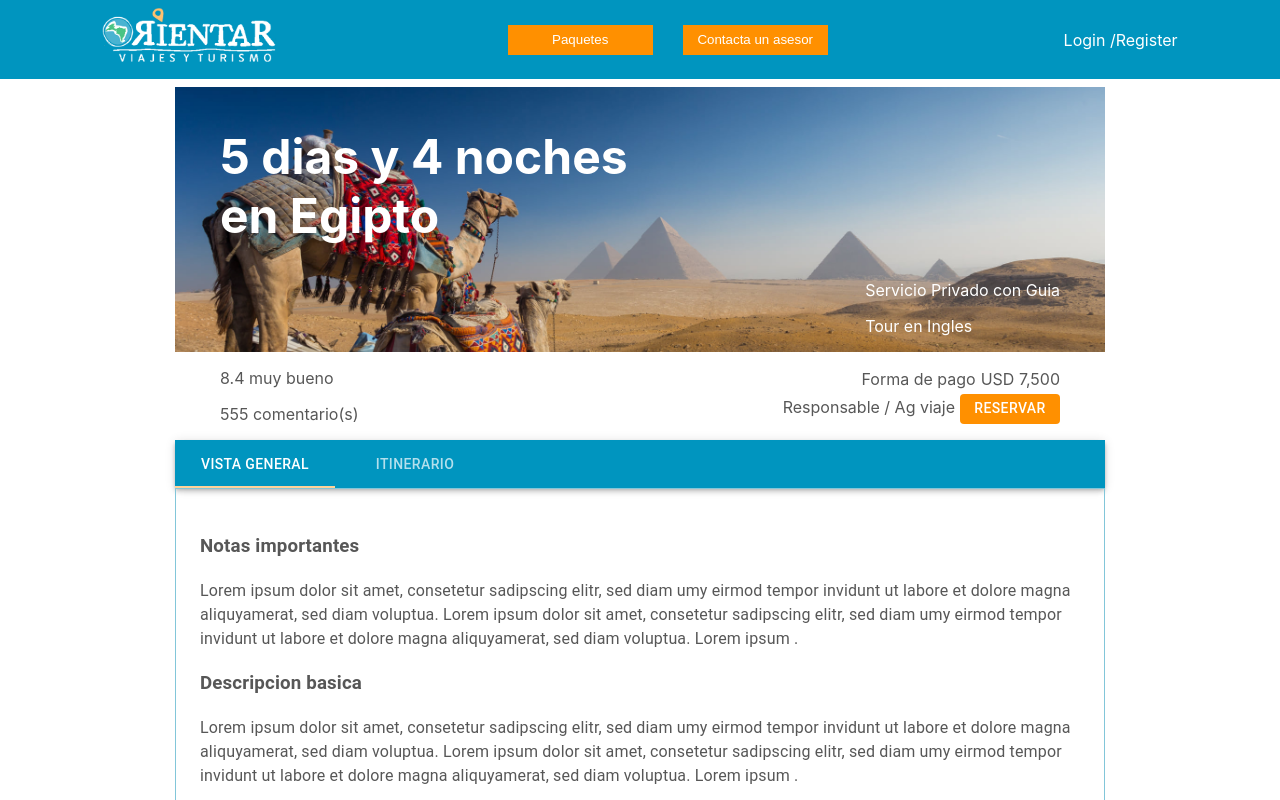
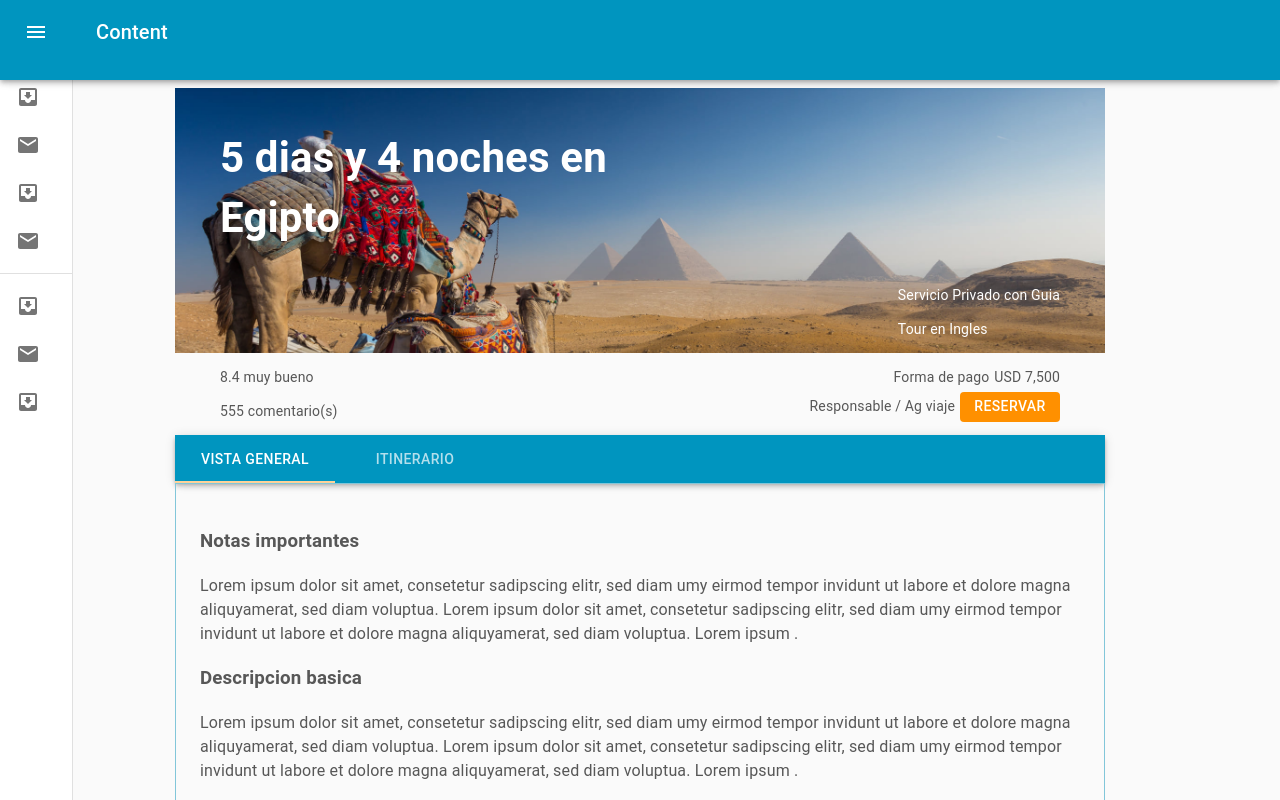
Before and after one commit to kroners/travel-mvp-ui, a React (Create React App) app: page /programs/1 in a window 1280 px wide. Built offline with nearby package versions, Linux system fonts and the light colour scheme; no server answers.

Commit message:
Updating custom input and sidebar

```diff
--- a/src/components/CustomInput.js
+++ b/src/components/CustomInput.js
@@ -4,7 +4,6 @@ import React from 'react';
 const CustomInput = (props) => {
 
     const { id, disabled, label, className, variant = "outlined" } = props;
-console.log({ id, disabled, label, className, variant })
     return (
         <>
             <TextField disabled={disabled} id={id} label={label} className={className} variant={variant} />
--- a/src/components/MainCard.js
+++ b/src/components/MainCard.js
@@ -42,8 +42,8 @@ Lorem ipsum dolor sit amet, consetetur sadipscing elitr, sed diam onumy eirmod t
                         <div className="program_search__card--forma_pago">Forma de Pago</div>
                     </div>
                     <div className="program_search__card_footer_right">
-                        <Button className="program_search__main__ver_detalle__button">Ver detalle</Button>
-                        <Button className="program_search__main__selecciona__button" onClick={() => selectPlan(1)}>Seleccionar</Button>
+                        <Button className="program_search__main__ver_detalle__button" onClick={() => selectPlan(1)}>Ver detalle</Button>
+                        <Button className="program_search__main__selecciona__button">Seleccionar</Button>
                     </div>
                 </div>
             </Grid>
--- a/src/sections/Sidebar.js
+++ b/src/sections/Sidebar.js
@@ -1,10 +1,171 @@
+
+import React from 'react';
+
+import clsx from 'clsx';
+import { makeStyles, useTheme } from '@material-ui/core/styles';
+import Drawer from '@material-ui/core/Drawer';
+import AppBar from '@material-ui/core/AppBar';
+import Toolbar from '@material-ui/core/Toolbar';
+import List from '@material-ui/core/List';
+import CssBaseline from '@material-ui/core/CssBaseline';
+import Typography from '@material-ui/core/Typography';
+import Divider from '@material-ui/core/Divider';
+import IconButton from '@material-ui/core/IconButton';
+import MenuIcon from '@material-ui/icons/Menu';
+import ChevronLeftIcon from '@material-ui/icons/ChevronLeft';
+import ChevronRightIcon from '@material-ui/icons/ChevronRight';
+import ListItem from '@material-ui/core/ListItem';
+import ListItemIcon from '@material-ui/core/ListItemIcon';
+import ListItemText from '@material-ui/core/ListItemText';
+import InboxIcon from '@material-ui/icons/MoveToInbox';
+import MailIcon from '@material-ui/icons/Mail';
+
+const drawerWidth = 240;
+
+const useStyles = makeStyles((theme) => ({
+  root: {
+    display: 'flex',
+  },
+  appBar: {
+    zIndex: theme.zIndex.drawer + 1,
+    transition: theme.transitions.create(['width', 'margin'], {
+      easing: theme.transitions.easing.sharp,
+      duration: theme.transitions.duration.leavingScreen,
+    }),
+  },
+  appBarShift: {
+    marginLeft: drawerWidth,
+    width: `calc(100% - ${drawerWidth}px)`,
+    transition: theme.transitions.create(['width', 'margin'], {
+      easing: theme.transitions.easing.sharp,
+      duration: theme.transitions.duration.enteringScreen,
+    }),
+  },
+  menuButton: {
+    marginRight: 36,
+  },
+  hide: {
+    display: 'none',
+  },
+  drawer: {
+    width: drawerWidth,
+    flexShrink: 0,
+    whiteSpace: 'nowrap',
+  },
+  drawerOpen: {
+    width: drawerWidth,
+    transition: theme.transitions.create('width', {
+      easing: theme.transitions.easing.sharp,
+      duration: theme.transitions.duration.enteringScreen,
+    }),
+  },
+  drawerClose: {
+    transition: theme.transitions.create('width', {
+      easing: theme.transitions.easing.sharp,
+      duration: theme.transitions.duration.leavingScreen,
+    }),
+    overflowX: 'hidden',
+    width: theme.spacing(7) + 1,
+    [theme.breakpoints.up('sm')]: {
+      width: theme.spacing(9) + 1,
+    },
+  },
+  toolbar: {
+    display: 'flex',
+    alignItems: 'center',
+    justifyContent: 'flex-end',
+    padding: theme.spacing(0, 1),
+    // necessary for content to be below app bar
+    ...theme.mixins.toolbar,
+  },
+  content: {
+    flexGrow: 1,
+    padding: theme.spacing(3),
+  },
+}));
+
+
 const Sidebar = () => {
+
+    const classes = useStyles();
+    const theme = useTheme();
+    const [open, setOpen] = React.useState(false);
+
+
+  const handleDrawerOpen = () => {
+    setOpen(true);
+  };
+
+  const handleDrawerClose = () => {
+    setOpen(false);
+  };
+
 
     return (
         <div className="sidebar__wrapper">
-
+            <CssBaseline />
+      <AppBar
+        position="fixed"
+        className={clsx(classes.appBar, {
+          [classes.appBarShift]: open,
+        })}
+      >
+        <Toolbar>
+          <IconButton
+            color="inherit"
+            aria-label="open drawer"
+            onClick={handleDrawerOpen}
+            edge="start"
+            className={clsx(classes.menuButton, {
+              [classes.hide]: open,
+            })}
+          >
+            <MenuIcon />
+          </IconButton>
+          <Typography variant="h6" noWrap>
+            Content
+          </Typography>
+        </Toolbar>
+      </AppBar>
+            <Drawer
+                variant="permanent"
+                className={clsx(classes.drawer, {
+                [classes.drawerOpen]: open,
+                [classes.drawerClose]: !open,
+                })}
+                classes={{
+                paper: clsx({
+                    [classes.drawerOpen]: open,
+                    [classes.drawerClose]: !open,
+                }),
+                }}
+            >
+                <div className={classes.toolbar}>
+                <IconButton onClick={handleDrawerClose}>
+                    {theme.direction === 'rtl' ? <ChevronRightIcon /> : <ChevronLeftIcon />}
+                </IconButton>
+                </div>
+                <Divider />
+                <List>
+                {['Inbox', 'Starred', 'Send email', 'Drafts'].map((text, index) => (
+                    <ListItem button key={text}>
+                    <ListItemIcon>{index % 2 === 0 ? <InboxIcon /> : <MailIcon />}</ListItemIcon>
+                    <ListItemText primary={text} />
+                    </ListItem>
+                ))}
+                </List>
+                <Divider />
+                <List>
+                {['All mail', 'Trash', 'Spam'].map((text, index) => (
+                    <ListItem button key={text}>
+                    <ListItemIcon>{index % 2 === 0 ? <InboxIcon /> : <MailIcon />}</ListItemIcon>
+                    <ListItemText primary={text} />
+                    </ListItem>
+                ))}
+                </List>
+            </Drawer>
         </div>
     )
 }
 
-export default Sidebar
+export default Sidebar;
```
